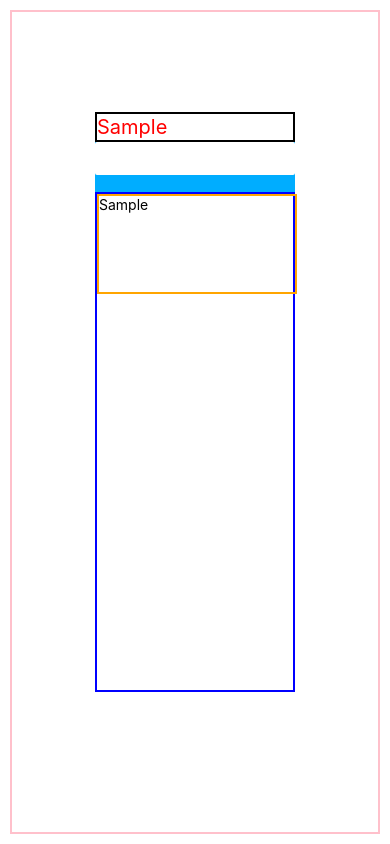
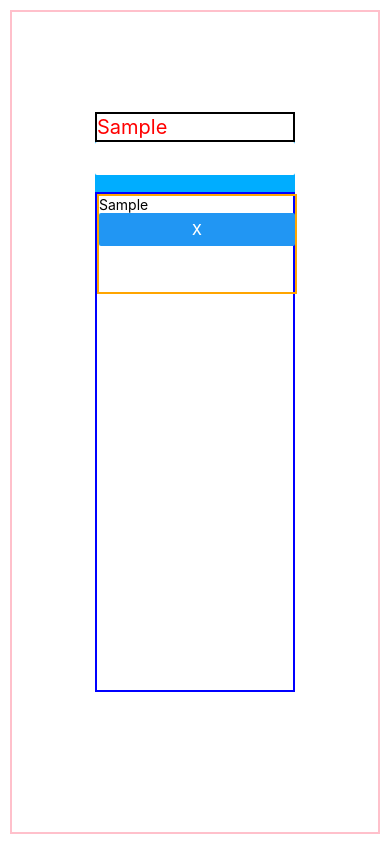
Before and after one commit to alexanderela/react-native-lesson-conceptbox, a React Native app: screen / in a window 390 px wide. Both pictures are taken after typing "Sample" into the empty fields and a click on the button "ADD CONCEPT". Built offline with nearby package versions, Linux system fonts and the light colour scheme.

Commit message:
Add remove concepts button to each concept card

```diff
--- a/App.js
+++ b/App.js
@@ -32,10 +32,22 @@ export default class App extends React.Component {
 
   displayConcepts = () => {
     return this.state.concepts.map(concept => {
+      const { text, id } = concept
       return <View key={uuidv4()} style={styles.conceptTitle}>
-              <Text>{concept.text}</Text>
+              <Text>{text}</Text>
+              <Button
+                title='X'
+                onPress={() => this.removeConcept(id)}
+              />
           </View>
     })
+  }
+
+  removeConcept = (id) => {
+    const concepts = this.state.concepts.filter(concept => {
+      return concept.id !== id
+    })
+    this.setState({ concepts })
   }
 
   render() {
```
